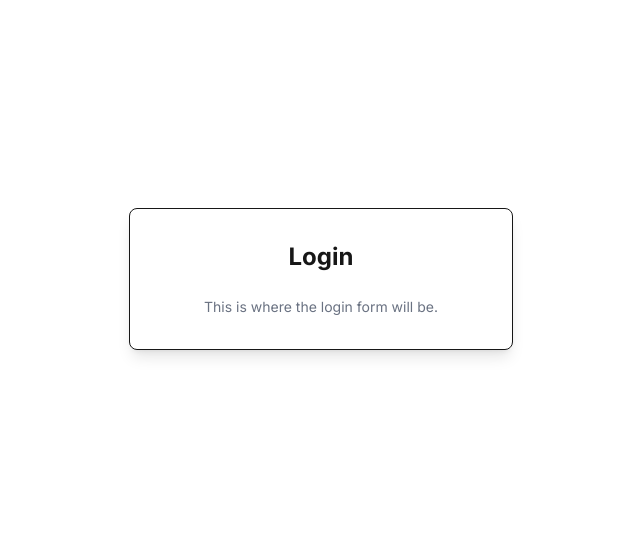
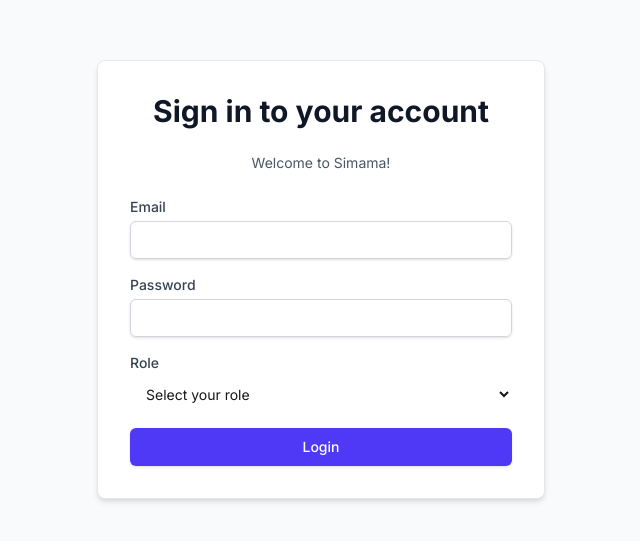
Before and after one commit to JoshuaNgugi/simama, a Next.js app: page /login in a window 1280 px wide. Shown: the part 121-662 px from the top of the page, without its empty margins (319-959 px from the left). Built offline with nearby package versions, Linux system fonts and the light colour scheme.

Commit message:
implement login page + logic

```diff
--- a/package.json
+++ b/package.json
@@ -9,6 +9,7 @@
     "lint": "next lint"
   },
   "dependencies": {
+    "@hookform/resolvers": "^5.2.1",
     "axios": "^1.11.0",
     "date-fns": "^4.1.0",
     "jwt-decode": "^4.0.0",
--- a/src/app/login/page.tsx
+++ b/src/app/login/page.tsx
@@ -1,12 +1,17 @@
+import { LoginForm } from '@/features/auth/components/LoginForm';
+
 export default function LoginPage() {
     return (
-        <main className="flex min-h-screen flex-col items-center justify-center p-24">
-            <div className="p-8 border rounded-lg shadow-lg max-w-sm w-full bg-white">
-                <h2 className="text-2xl font-bold mb-6 text-center">Login</h2>
-                <p className="text-center text-sm text-gray-500">
-                    This is where the login form will be.
+        <main className="flex min-h-screen flex-col items-center justify-center p-6 bg-gray-50">
+            <div className="w-full max-w-md p-8 space-y-6 bg-white rounded-lg shadow-md border border-gray-200">
+                <h2 className="text-3xl font-bold text-center text-gray-900">
+                    Sign in to your account
+                </h2>
+                <p className="text-center text-sm text-gray-600">
+                    Welcome to Simama!
                 </p>
+                <LoginForm />
             </div>
         </main>
-    )
+    );
 }
--- /dev/null
+++ b/src/features/auth/components/LoginForm.tsx
@@ -0,0 +1,111 @@
+'use client';
+
+import { useRouter } from 'next/navigation';
+import { useForm } from 'react-hook-form';
+import { zodResolver } from '@hookform/resolvers/zod';
+import * as z from 'zod';
+import { useAuth } from '@/context/AuthContext';
+import api from '@/services/api';
+import { useState } from 'react';
+
+// Define the validation schema with Zod
+const loginFormSchema = z.object({
+    email: z.email({ message: 'Invalid email address' }),
+    password: z.string().min(6, { message: 'Password must be at least 6 characters' }),
+    role: z.enum(['doctor', 'patient', 'pharmacist'], { message: 'Please select a role' }),
+});
+
+type LoginFormValues = z.infer<typeof loginFormSchema>;
+
+export function LoginForm() {
+    const router = useRouter();
+    const { login } = useAuth();
+    const [error, setError] = useState<string | null>(null);
+
+    // Initialize the form with react-hook-form
+    const {
+        register,
+        handleSubmit,
+        formState: { errors, isSubmitting },
+    } = useForm<LoginFormValues>({
+        resolver: zodResolver(loginFormSchema),
+    });
+
+    // Handle form submission
+    const onSubmit = async (data: LoginFormValues) => {
+        try {
+            setError(null);
+            const response = await api.post('/auth/login', data);
+
+            const { token } = response.data;
+            login(token); // Use context function to save the token and user state
+
+            // Redirect to the correct dashboard based on the role
+            router.push(`/${data.role}`);
+        } catch (err: any) {
+            console.error(err);
+            // Set user-friendly error message
+            const errorMessage = err.response?.data?.message || 'Login failed. Please check your credentials.';
+            setError(errorMessage);
+        }
+    };
+
+    return (
+        <form onSubmit={handleSubmit(onSubmit)} className="space-y-4">
+            {error && (
+                <div className="bg-red-100 border border-red-400 text-red-700 px-4 py-3 rounded relative" role="alert">
+                    <span className="block sm:inline">{error}</span>
+                </div>
+            )}
+
+            {/* Email Input */}
+            <div>
+                <label htmlFor="email" className="block text-sm font-medium text-gray-700">Email</label>
+                <input
+                    id="email"
+                    type="email"
+                    {...register('email')}
+                    className="mt-1 block w-full px-3 py-2 border border-gray-300 rounded-md shadow-sm focus:outline-none focus:ring-indigo-500 focus:border-indigo-500 sm:text-sm"
+                />
+                {errors.email && <p className="mt-1 text-sm text-red-600">{errors.email.message}</p>}
+            </div>
+
+            {/* Password Input */}
+            <div>
+                <label htmlFor="password" className="block text-sm font-medium text-gray-700">Password</label>
+                <input
+                    id="password"
+                    type="password"
+                    {...register('password')}
+                    className="mt-1 block w-full px-3 py-2 border border-gray-300 rounded-md shadow-sm focus:outline-none focus:ring-indigo-500 focus:border-indigo-500 sm:text-sm"
+                />
+                {errors.password && <p className="mt-1 text-sm text-red-600">{errors.password.message}</p>}
+            </div>
+
+            {/* Role Select */}
+            <div>
+                <label htmlFor="role" className="block text-sm font-medium text-gray-700">Role</label>
+                <select
+                    id="role"
+                    {...register('role')}
+                    className="mt-1 block w-full pl-3 pr-10 py-2 text-base border-gray-300 focus:outline-none focus:ring-indigo-500 focus:border-indigo-500 sm:text-sm rounded-md"
+                >
+                    <option value="">Select your role</option>
+                    <option value="doctor">Doctor</option>
+                    <option value="patient">Patient</option>
+                    <option value="pharmacist">Pharmacist</option>
+                </select>
+                {errors.role && <p className="mt-1 text-sm text-red-600">{errors.role.message}</p>}
+            </div>
+
+            {/* Submit Button */}
+            <button
+                type="submit"
+                disabled={isSubmitting}
+                className="w-full flex justify-center py-2 px-4 border border-transparent rounded-md shadow-sm text-sm font-medium text-white bg-indigo-600 hover:bg-indigo-700 focus:outline-none focus:ring-2 focus:ring-offset-2 focus:ring-indigo-500 disabled:opacity-50"
+            >
+                {isSubmitting ? 'Logging in...' : 'Login'}
+            </button>
+        </form>
+    );
+}
```
Also changed, not shown: 1 other file (tests, documents, lock files or other folders).
